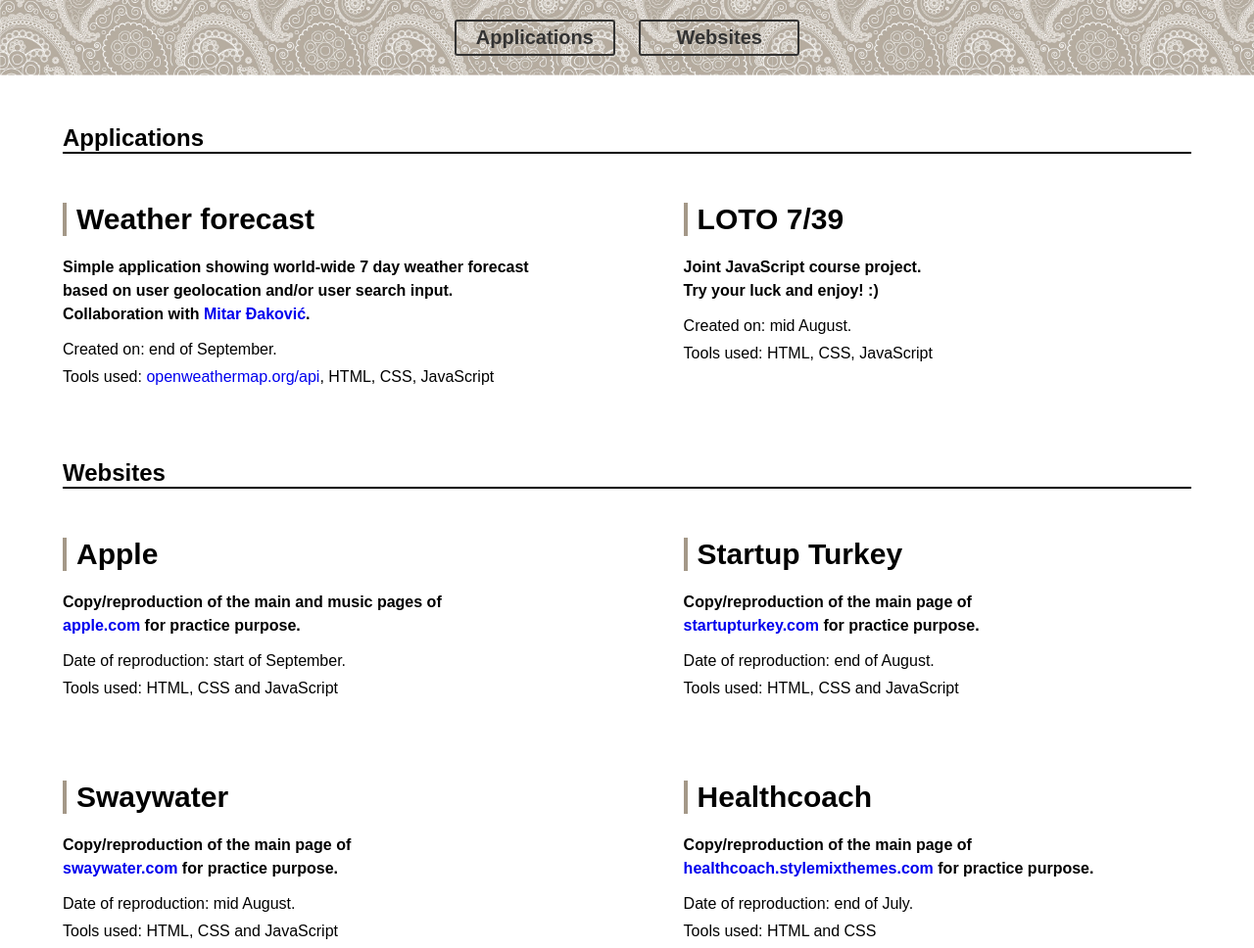
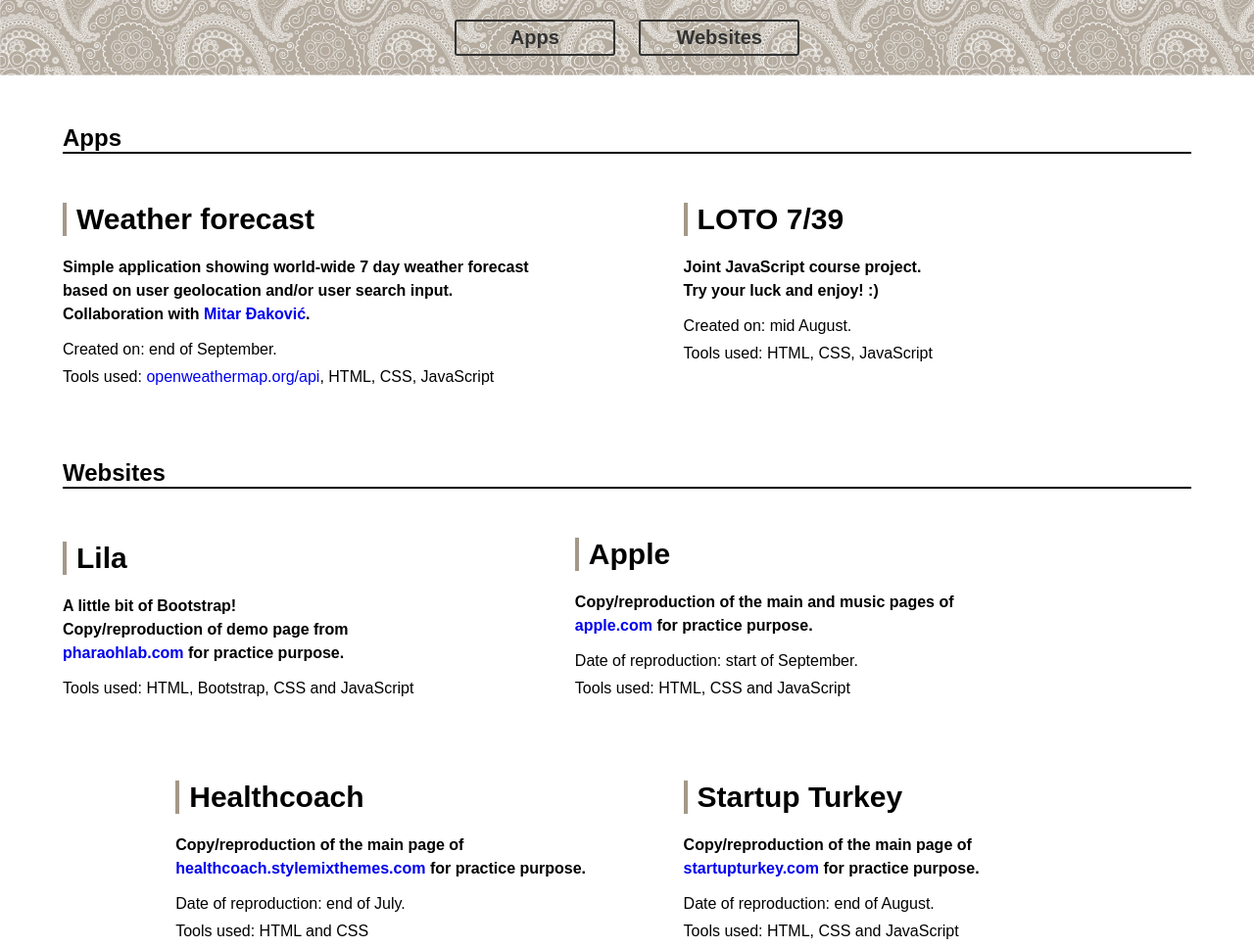
Before and after one commit to Rudic-I/portfolio, a plain HTML site: page index.html in a window 1280 px wide. Shown: the part 120-1088 px from the top of the page at 98% size. Drawn offline with Linux system fonts and the light colour scheme.

Commit message:
Update index.html

```diff
--- a/index.html
+++ b/index.html
@@ -17,7 +17,7 @@
 		<nav>
 			<ul>
 				<a href="#applications"><li>
-					Applications
+					Apps
 				</li></a>
 				<a href="#websites"><li>
 					Websites
@@ -26,7 +26,7 @@
 		</nav>
 	</header>
 	<section id="applications">
-		<h2>Applications</h2>
+		<h2>Apps</h2>
 		<article id="weather-forecast">
 			<h3><a href="https://rudic-i.github.io/openweather_app/">Weather forecast</a></h3>
 			<h4>Simple application showing world-wide 7 day weather forecast based on user geolocation and/or user search input.<br>Collaboration with <a href="https://github.com/roker93" target="_blank">Mitar Đaković</a>.</h4>
@@ -43,23 +43,22 @@
 	<div class="clear"></div>
 	<section id="websites">
 		<h2>Websites</h2>
+		<article id="lila">
+			<h3><a href="https://rudic-i.github.io/lila-template/" target="_blank">Lila</a></h3>
+			<h4>A little bit of Bootstrap!<br>Copy/reproduction of demo page from <br><a href="http://pharaohlab.com/lila/demo/index.html">pharaohlab.com</a> for practice purpose.</h4>
+			<p>Tools used: HTML, Bootstrap, CSS and JavaScript</p>
+		</article>
 		<article id="apple">
 			<h3><a href="https://rudic-i.github.io/apple_something_new/">Apple</a></h3>
 			<h4>Copy/reproduction of the main and music pages of <br><a href="http://www.apple.com/">apple.com</a> for practice purpose.</h4>
 			<p>Date of reproduction: start of September.</p>
 			<p>Tools used: HTML, CSS and JavaScript</p>
 		</article>
+		<div class="clear"></div>
 		<article id="startup-turkey">
 			<h3><a href="https://rudic-i.github.io/Startup-Turkey/">Startup Turkey</a></h3>
 			<h4>Copy/reproduction of the main page of <br><a href="http://www.startupturkey.com/">startupturkey.com</a> for practice purpose.</h4>
 			<p>Date of reproduction: end of August.</p>
-			<p>Tools used: HTML, CSS and JavaScript</p>
-		</article>
-		<div class="clear"></div>
-		<article id="swaywater">
-			<h3><a href="https://rudic-i.github.io/sway/">Swaywater</a></h3>
-			<h4>Copy/reproduction of the main page of <br><a href="http://swaywater.com/">swaywater.com</a> for practice purpose.</h4>
-			<p>Date of reproduction: mid August.</p>
 			<p>Tools used: HTML, CSS and JavaScript</p>
 		</article>
 		<article id="healthcoach">
```
